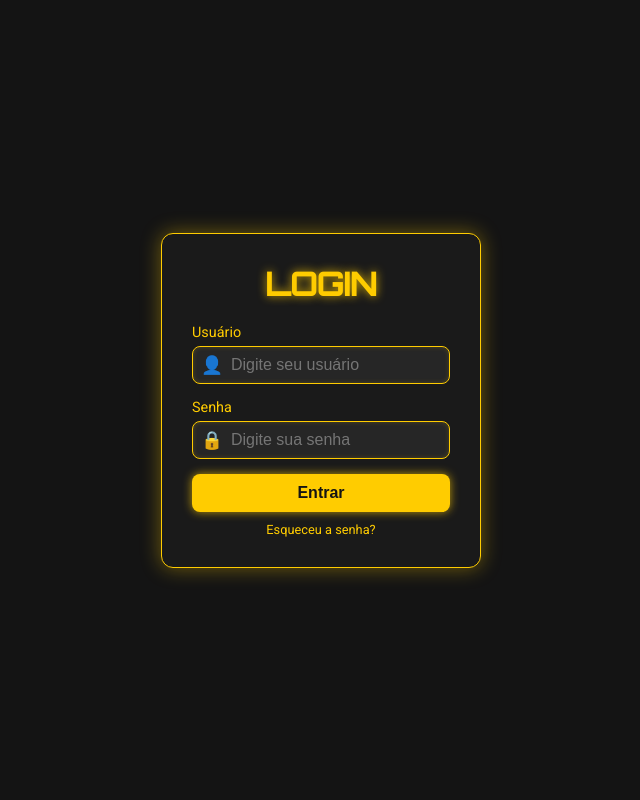
After one commit to olvictor/wiki-latam, a Flask app: template templates/login.html in a window 1280 px wide. The commit adds this page. Shown: the whole page, without its empty margins (319-959 px from the left). Run offline with Flask 3, Linux system fonts and the light colour scheme; the template is opened without the code that fills it, so the values that code supplies are empty.

Commit message:
criacao da pagina de login

```diff
--- a/app.py
+++ b/app.py
@@ -413,7 +413,8 @@ def info_page():
         video_mais_recente = video_mais_recente,
         videos_secundarios = videos_recentes_secundarios_zip,
         sugestao_cash = cash,
-        sugestao_cash_classes = cash_para_classes
+        sugestao_cash_classes = cash_para_classes,
+        last_update=datetime.now().strftime("%d/%m/%Y")
         )
 @app.route('/classes')
 def classes_page():
@@ -1473,10 +1474,33 @@ def admin_page():
     links = Link.query.order_by(Link.data.desc()).all()
     return render_template('admin.html', links=links)
 
+
+
+@app.route('/login')
+def login_page():
+
+    return render_template('login.html', links=carregar_links())
+
+
 @app.route('/ads.txt')
 def render_ads():
+    return send_from_directory(directory=os.path.abspath("."), path="ads.txt", mimetype='text/plain')
 
-    return send_from_directory(directory=os.path.abspath("."), path="ads.txt", mimetype='text/plain')
+@app.route('/robots.txt')
+def robots():
+    return send_from_directory(directory=os.path.abspath("."), path="robots.txt", mimetype='text/plain')
+
+@app.route('/sitemap.xml')
+def sitemap():
+    return send_from_directory(directory=os.path.abspath("."), path="sitemap.xml", mimetype='application/xml')
+
+@app.route('/privacy-policy')
+def privacy_policy():
+    return render_template('privacy-policy.html', streamers=stream_cache, links=carregar_links(),last_update=datetime.now().strftime("%d/%m/%Y"))
+
+@app.route('/terms')
+def terms_of_service():
+    return render_template('terms.html', streamers=stream_cache, links=carregar_links(), last_update=datetime.now().strftime("%d/%m/%Y"))
 
 
 if __name__ == '__main__':
--- a/templates/index.html
+++ b/templates/index.html
@@ -805,6 +805,7 @@ table {
         <div class="grid noticias">
           <div class="cell colunaNoticias">
             <div class="content container-news">
+              {% include 'components/adsense.html' %}
               <div class="box-noticias">
                 <h3 class="title is-3">📄 Noticias</h3>
                 <ul class="lista-noticias">
@@ -1112,5 +1113,6 @@ allLinks.forEach((elem) => {
 
 
   </script>
+  {% include 'components/footer.html' %}
 </body>
 </html>
--- /dev/null
+++ b/templates/login.html
@@ -0,0 +1,190 @@
+<!DOCTYPE html>
+<html lang="pt-BR">
+<head>
+  <meta charset="UTF-8">
+  <meta name="viewport" content="width=device-width, initial-scale=1.0">
+  <title>Login | GUIA-ROLATAM</title>
+  <link rel="icon" href="{{ url_for('static', filename='assets/favicon.ico') }}" type="image/x-icon">
+  <style>
+    @import url('https://fonts.googleapis.com/css2?family=Orbitron:wght@500&family=Roboto:wght@400;700&display=swap');
+
+* {
+  margin: 0;
+  padding: 0;
+  box-sizing: border-box;
+}
+
+body {
+  background-color: #141414;
+  color: #ffcc00;
+  font-family: 'Roboto', sans-serif;
+  height: 100vh;
+  display: flex;
+  justify-content: center;
+  align-items: center;
+}
+
+.login-container {
+  background-color: #1a1a1a;
+  padding: 30px;
+  border-radius: 12px;
+  border: 1px solid #ffcc00;
+  box-shadow: 0 0 20px rgba(255, 204, 0, 0.4);
+  width: 320px;
+  text-align: center;
+}
+
+h1 {
+  font-family: 'Orbitron', sans-serif;
+  font-size: 2rem;
+  margin-bottom: 20px;
+  color: #ffcc00;
+  text-shadow: 0 0 10px rgba(255, 204, 0, 0.8);
+}
+
+label {
+  display: block;
+  text-align: left;
+  font-size: 0.9rem;
+  margin: 10px 0 5px;
+  color: #ffcc00;
+}
+
+.input-box {
+  display: flex;
+  align-items: center;
+  background-color: #262626;
+  border: 1px solid #ffcc00;
+  border-radius: 8px;
+  padding: 8px;
+  margin-bottom: 15px;
+  box-shadow: inset 0 0 5px rgba(255, 204, 0, 0.2);
+}
+
+.input-box .icon {
+  margin-right: 8px;
+  font-size: 1.1rem;
+}
+
+.input-box input {
+  background: transparent;
+  border: none;
+  outline: none;
+  color: #ffcc00;
+  flex: 1;
+  font-size: 1rem;
+}
+
+button {
+  width: 100%;
+  padding: 10px;
+  background-color: #ffcc00;
+  border: none;
+  color: #141414;
+  font-size: 1rem;
+  font-weight: bold;
+  border-radius: 8px;
+  cursor: pointer;
+  box-shadow: 0 0 10px rgba(255, 204, 0, 0.7);
+  transition: all 0.2s ease-in-out;
+}
+
+button:hover {
+  background-color: #e6b800;
+  box-shadow: 0 0 15px rgba(255, 204, 0, 0.9);
+}
+
+.forgot {
+  display: block;
+  margin-top: 10px;
+  font-size: 0.8rem;
+  text-decoration: none;
+  color: #ffcc00;
+  transition: 0.2s;
+}
+
+.forgot:hover {
+  text-decoration: underline;
+}
+
+#msgerro{
+    display: none;
+    margin-bottom: .8rem;
+    color: red;
+}
+  </style>
+
+</head>
+<body>
+  <div class="login-container">
+    <h1>LOGIN</h1>
+    <form id="formulario">
+      <label for="username">Usuário</label>
+      <div class="input-box">
+        <span class="icon">👤</span>
+        <input type="text" id="username" placeholder="Digite seu usuário">
+      </div>
+
+      <label for="password">Senha</label>
+      <div class="input-box">
+        <span class="icon">🔒</span>
+        <input type="password" id="password" placeholder="Digite sua senha">
+      </div>
+      <span id="msgerro"></span>
+      <button type="submit">Entrar</button>
+      <a href="#" class="forgot">Esqueceu a senha?</a>
+    </form>
+  </div>
+
+  <script>
+    const username = document.getElementById("username");
+    const password = document.getElementById("password");
+    const formulario = document.getElementById("formulario");
+    const error = document.getElementById("msgerro");
+    const inputs = document.querySelectorAll('input');
+
+    console.log(inputs)
+
+   inputs.forEach(input => {
+    input.addEventListener('input', () => {
+        if (error.innerText !=="") {
+            error.innerText = '';
+        }
+        });
+    });
+
+    const efetuarLogin = async () =>{
+        const usuario = {
+           username:username.value,
+           password:password.value
+        }
+
+       const url = 'http://localhost:3000/auth/login';
+
+       const result = await fetch(url,{
+            method:"POST",
+            body: JSON.stringify(usuario),
+            headers: {
+                "Content-type": "application/json; charset=UTF-8"
+            }
+        })
+
+        const json = await result.json();
+        if(!json.success){
+            error.innerText = json.message
+            error.style.display = "block";
+            return
+        }
+
+        const {data} = json;
+        localStorage.setItem('token', data.token);
+    }
+
+
+    formulario.addEventListener("submit",(e)=>{
+        e.preventDefault();
+        efetuarLogin();
+    })
+  </script>
+</body>
+</html>
```
Also changed, not shown: robots.txt (added, +7 -0 lines), sitemap.xml (added, +63 -0 lines), templates/components/adsense.html (added, +21 -0 lines), templates/components/footer.html (added, +34 -0 lines), templates/privacy-policy.html (added, +152 -0 lines), templates/terms.html (added, +138 -0 lines), 2 other files.
